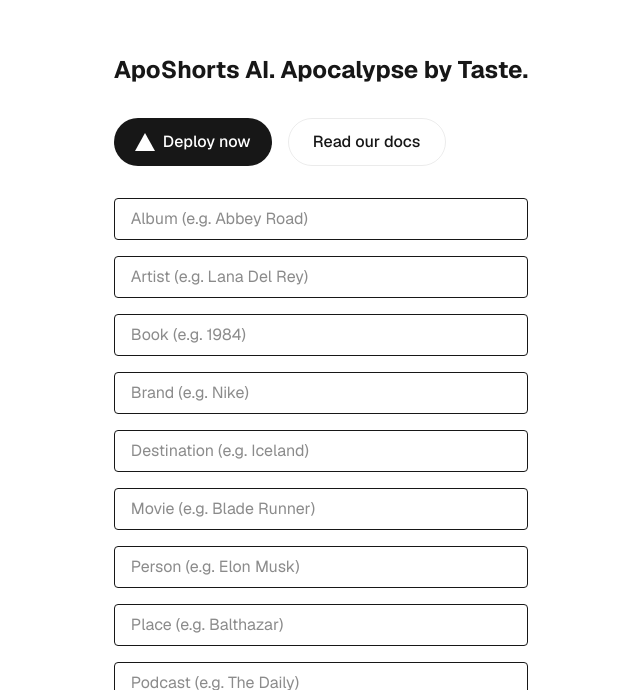
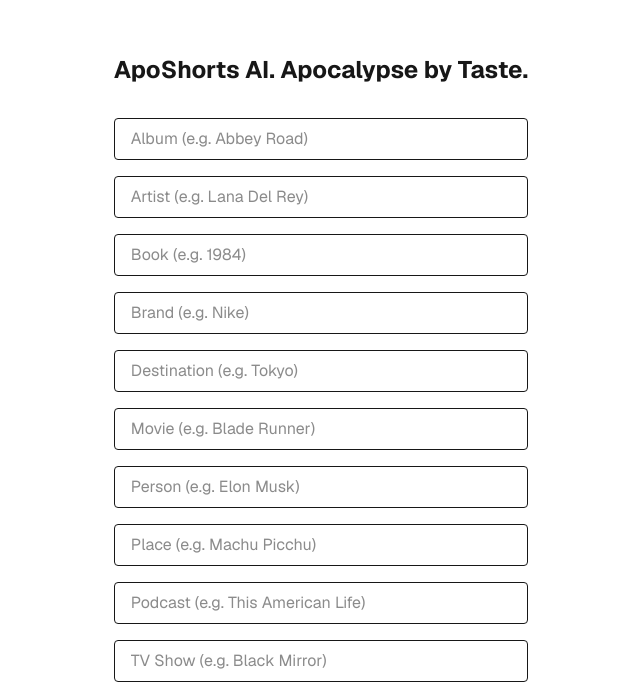
Before and after one commit to vero-code/aposhorts-ai, a Next.js app: page / in a window 1280 px wide. Shown: the part 110-800 px from the top of the page, without its empty margins (319-959 px from the left). Built offline with nearby package versions, Linux system fonts and the light colour scheme.

Commit message:
feat: get taste-based recommendations

```diff
--- /dev/null
+++ b/src/app/api/insights/route.js
@@ -0,0 +1,43 @@
+// src/app/api/insights/route.js
+export async function POST(req) {
+  const apiKey = process.env.QLOO_API_KEY;
+  const resolvedEntities = await req.json();
+
+  console.log("📥 Received resolvedEntities:", JSON.stringify(resolvedEntities, null, 2));
+
+  const insights = [];
+
+  for (const entity of resolvedEntities) {
+    const filterType = `urn:entity:${entity.category}`;
+    const signalEntity = entity.entity_id;
+    const url = `https://hackathon.api.qloo.com/v2/insights?filter.type=${filterType}&signal.interests.entities=${signalEntity}`;
+
+    console.log(`🌐 Request for insight: ${url}`);
+
+    try {
+      const res = await fetch(url, {
+        headers: {
+          'X-Api-Key': apiKey,
+        },
+      });
+
+      const data = await res.json();
+
+      insights.push({
+        name: entity.name,
+        category: entity.category,
+        entity_id: entity.entity_id,
+        insights: data.results || [],
+      });
+
+      console.log(`✅ Insights were obtained for ${entity.name}:`, JSON.stringify(data.results, null, 2));
+    } catch (err) {
+      console.error(`❌ Error requesting insight for ${entity.name}:`, err);
+    }
+  }
+
+  return new Response(JSON.stringify({ insights }), {
+    status: 200,
+    headers: { 'Content-Type': 'application/json' },
+  });
+}
--- a/src/app/page.js
+++ b/src/app/page.js
@@ -22,6 +22,20 @@
   const [tvShow, setTVShow] = useState('');
   const [game, setGame] = useState('');
 
+  const CATEGORY_URN_MAP = {
+    album: "album",
+    artist: "artist",
+    book: "book",
+    brand: "brand",
+    destination: "destination",
+    movie: "movie",
+    person: "person",
+    place: "place",
+    podcast: "podcast",
+    tv_show: "tv_show",
+    video_game: "videogame",
+  };
+
   const handleSubmit = async (e) => {
     e.preventDefault();
     setLoading(true);
@@ -30,19 +44,23 @@
 
     // 1. Collecting tastes
     const rawTastes = [
-      { category: "album", value: album },
-      { category: "artist", value: artist },
-      { category: "book", value: book },
-      { category: "brand", value: brand },
-      { category: "destination", value: destination },
-      { category: "movie", value: movie },
-      { category: "person", value: person },
-      { category: "place", value: place },
-      { category: "podcast", value: podcast },
-      { category: "tv_show", value: tvShow },
-      { category: "video_game", value: game },
-    ].filter(item => item.value.trim() !== '');
-    console.log(rawTastes);
+      { key: "album", value: album },
+      { key: "artist", value: artist },
+      { key: "book", value: book },
+      { key: "brand", value: brand },
+      { key: "destination", value: destination },
+      { key: "movie", value: movie },
+      { key: "person", value: person },
+      { key: "place", value: place },
+      { key: "podcast", value: podcast },
+      { key: "tv_show", value: tvShow },
+      { key: "video_game", value: game },
+    ]
+      .filter(item => item.value.trim() !== '')
+      .map(item => ({
+        category: CATEGORY_URN_MAP[item.key],
+        value: item.value,
+      }));
 
     try {
       // 2. For each taste - search entity_id via /search
@@ -55,21 +73,18 @@
       const data = await res.json();
       console.log('✅ Received entity_ids:', data.resolvedEntities);
 
-      // // 4. Query to Qloo
-      // const res = await fetch('/api/predict', {
-      //   method: 'POST',
-      //   headers: { 'Content-Type': 'application/json' },
-      //   body: JSON.stringify({
-      //     tastes: input.split(',').map(t => t.trim()),
-      //     genre
-      //   }),
-      // });
-      //
-      // const data = await res.json();
-      // setResult(data);
-      // console.log("Qloo API Response Data:", data);
+      // 3. Query to Qloo
+      const insightsRes = await fetch('/api/insights', {
+        method: 'POST',
+        headers: { 'Content-Type': 'application/json' },
+        body: JSON.stringify(data.resolvedEntities),
+      });
 
-      // 5. Request to Google Gemini
+      const insightsData = await insightsRes.json();
+      console.log("🧠 Received insights:", insightsData);
+      setResult(insightsData.insights);
+
+      // 4. Request to Google Gemini
       // if (Array.isArray(data) && data.length > 0) {
       //   const geminiRes = await fetch('/api/generate', {
       //     method: 'POST',
@@ -98,43 +113,17 @@
       <main className="flex flex-col gap-[32px] row-start-2 items-center sm:items-start">
         <h1 className="text-2xl font-bold">ApoShorts AI. Apocalypse by Taste.</h1>
 
-        <div className="flex gap-4 items-center flex-col sm:flex-row">
-          <a
-            className="rounded-full border border-solid border-transparent transition-colors flex items-center justify-center bg-foreground text-background gap-2 hover:bg-[#383838] dark:hover:bg-[#ccc] font-medium text-sm sm:text-base h-10 sm:h-12 px-4 sm:px-5 sm:w-auto"
-            href="https://vercel.com/new?utm_source=create-next-app&utm_medium=appdir-template-tw&utm_campaign=create-next-app"
-            target="_blank"
-            rel="noopener noreferrer"
-          >
-            <Image
-              className="dark:invert"
-              src="/vercel.svg"
-              alt="Vercel logomark"
-              width={20}
-              height={20}
-            />
-            Deploy now
-          </a>
-          <a
-            className="rounded-full border border-solid border-black/[.08] dark:border-white/[.145] transition-colors flex items-center justify-center hover:bg-[#f2f2f2] dark:hover:bg-[#1a1a1a] hover:border-transparent font-medium text-sm sm:text-base h-10 sm:h-12 px-4 sm:px-5 w-full sm:w-auto md:w-[158px]"
-            href="https://nextjs.org/docs?utm_source=create-next-app&utm_medium=appdir-template-tw&utm_campaign=create-next-app"
-            target="_blank"
-            rel="noopener noreferrer"
-          >
-            Read our docs
-          </a>
-        </div>
-
         {/*  User input */}
         <form onSubmit={handleSubmit} className="flex flex-col gap-4 w-full max-w-md">
           <input type="text" placeholder="Album (e.g. Abbey Road)" className="border rounded px-4 py-2" onChange={(e) => setAlbum(e.target.value)} />
           <input type="text" placeholder="Artist (e.g. Lana Del Rey)" className="border rounded px-4 py-2" onChange={(e) => setArtist(e.target.value)} />
           <input type="text" placeholder="Book (e.g. 1984)" className="border rounded px-4 py-2" onChange={(e) => setBook(e.target.value)} />
           <input type="text" placeholder="Brand (e.g. Nike)" className="border rounded px-4 py-2" onChange={(e) => setBrand(e.target.value)} />
-          <input type="text" placeholder="Destination (e.g. Iceland)" className="border rounded px-4 py-2" onChange={(e) => setDestination(e.target.value)} />
+          <input type="text" placeholder="Destination (e.g. Tokyo)" className="border rounded px-4 py-2" onChange={(e) => setDestination(e.target.value)} />
           <input type="text" placeholder="Movie (e.g. Blade Runner)" className="border rounded px-4 py-2" onChange={(e) => setMovie(e.target.value)} />
           <input type="text" placeholder="Person (e.g. Elon Musk)" className="border rounded px-4 py-2" onChange={(e) => setPerson(e.target.value)} />
-          <input type="text" placeholder="Place (e.g. Balthazar)" className="border rounded px-4 py-2" onChange={(e) => setPlace(e.target.value)} />
-          <input type="text" placeholder="Podcast (e.g. The Daily)" className="border rounded px-4 py-2" onChange={(e) => setPodcast(e.target.value)} />
+          <input type="text" placeholder="Place (e.g. Machu Picchu)" className="border rounded px-4 py-2" onChange={(e) => setPlace(e.target.value)} />
+          <input type="text" placeholder="Podcast (e.g. This American Life)" className="border rounded px-4 py-2" onChange={(e) => setPodcast(e.target.value)} />
           <input type="text" placeholder="TV Show (e.g. Black Mirror)" className="border rounded px-4 py-2" onChange={(e) => setTVShow(e.target.value)} />
           <input type="text" placeholder="Video Game (e.g. The Last of Us)" className="border rounded px-4 py-2" onChange={(e) => setGame(e.target.value)} />
           <button type="submit" className="bg-black text-white px-4 py-2 rounded disabled:opacity-50 disabled:cursor-not-allowed" disabled={loading}>
```
